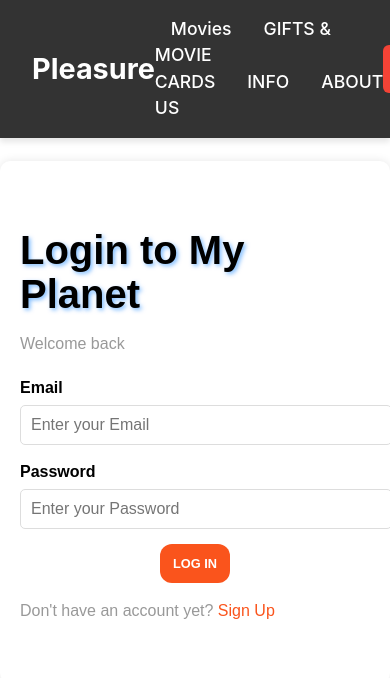
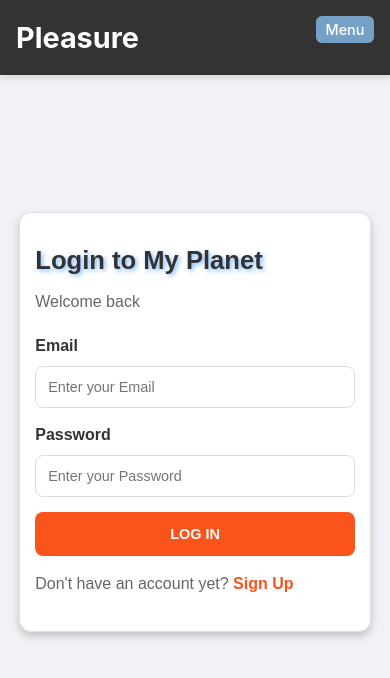
Before and after one commit to ShiraKahalany/FullStack-P6, a React (Vite) app in the folder Frontend/: page /login in a window 390 px wide. Shown: the top 678 px of the page. Built offline with nearby package versions, Linux system fonts and the light colour scheme.

Commit message:
responsive navbar

```diff
--- a/Frontend/src/components/Navbar.jsx
+++ b/Frontend/src/components/Navbar.jsx
@@ -1,4 +1,4 @@
-import React from 'react';
+import React, { useState } from 'react';
 import { Link, useNavigate } from 'react-router-dom';
 import { FontAwesomeIcon } from '@fortawesome/react-fontawesome';
 import { faShoppingCart, faShieldAlt } from '@fortawesome/free-solid-svg-icons';
@@ -7,42 +7,82 @@ import '../css/NavBar.css'; // Import the CSS for styling
 function NavBar() {
   const navigate = useNavigate();
   const user = JSON.parse(localStorage.getItem('user'));
+  const [menuActive, setMenuActive] = useState(false); // State for toggling the menu
 
   const handleLogout = () => {
+    const cartItems = JSON.parse(localStorage.getItem('cart')) || [];
+    if (cartItems.length > 0) {
+      const data = JSON.parse(localStorage.getItem('data'));
+      const userCart = data.carts.find(cart => cart.userId === user.id);
+      if (userCart) {
+        userCart.items = [...userCart.items, ...cartItems];
+        console.log("Updated data.json:", JSON.stringify(data, null, 2));
+      }
+    }
+
     // Clear localStorage
     localStorage.removeItem('user');
+    localStorage.removeItem('cart');
 
     // Redirect to login page
     navigate('/login');
   };
 
+  const handleLinkClick = () => {
+    setMenuActive(false); // Close the menu on link click
+  };
+
+  const toggleMenu = () => {
+    setMenuActive(!menuActive);
+  };
+
   return (
-    <nav className="navbar">
+    <nav className={`navbar ${menuActive ? 'active' : ''}`}>
       <div className="navbar-logo">
-        <Link to="/">Pleasure</Link>
+        <Link to="/" onClick={handleLinkClick}>Pleasure</Link>
       </div>
-      <div className="navbar-links">
-        <Link to="/movies">Movies</Link>
-        <Link to="/gifts">GIFTS & MOVIE CARDS</Link>
-        <Link to="/info">INFO</Link>
-        <Link to="/aboutus">ABOUT US</Link>
+      <button className="navbar-toggle" onClick={toggleMenu}>
+        Menu
+      </button>
+      <div className={`navbar-links ${menuActive ? 'show' : ''}`}>
+        <Link to="/movies" onClick={handleLinkClick}>Movies</Link>
+        <Link to="/gifts" onClick={handleLinkClick}>GIFTS & MOVIE CARDS</Link>
+        <Link to="/info" onClick={handleLinkClick}>INFO</Link>
+        <Link to="/aboutus" onClick={handleLinkClick}>ABOUT US</Link>
+        <div className="navbar-user-mobile">
+          {user ? (
+            <>
+              <Link to="/cart" onClick={handleLinkClick}>
+                <FontAwesomeIcon icon={faShoppingCart} size="lg" />
+              </Link>
+              {user.isAdmin && (
+                <Link to="/admin" onClick={handleLinkClick}>
+                  <FontAwesomeIcon icon={faShieldAlt} size="lg" />
+                </Link>
+              )}
+              <button onClick={() => { handleLogout(); handleLinkClick(); }}>Logout</button>
+            </>
+          ) : (
+            <button onClick={() => { navigate('/login'); handleLinkClick(); }}>Log In</button>
+          )}
+        </div>
       </div>
       <div className="navbar-user">
         {user ? (
           <>
             <span>{user.username}</span>
-            <Link to="/cart">
+            <Link to="/cart" onClick={handleLinkClick}>
               <FontAwesomeIcon icon={faShoppingCart} size="lg" />
             </Link>
-            {user.isAdmin ? (
-              <Link to="/admin">
+            {user.isAdmin && (
+              <Link to="/admin" onClick={handleLinkClick}>
                 <FontAwesomeIcon icon={faShieldAlt} size="lg" />
               </Link>
-            ) : null}
-            <button onClick={handleLogout}>Logout</button>
+            )}
+            <button onClick={() => { handleLogout(); handleLinkClick(); }}>Logout</button>
           </>
         ) : (
-          <button onClick={() => navigate('/login')}>Log In</button>
+          <button onClick={() => { navigate('/login'); handleLinkClick(); }}>Log In</button>
         )}
       </div>
     </nav>
--- a/Frontend/src/css/Login.css
+++ b/Frontend/src/css/Login.css
@@ -7,64 +7,51 @@
   font-family: 'Arial', sans-serif;
   line-height: 1.5;
   height: 100vh;
-  background-color: #fff;
+  background-color: #f0f2f5; /* Light background for a softer look */
   margin: 0;
-  flex-direction: column;
-  padding: 0 20px;
+  padding: 0 10px; /* Padding to ensure the form fits on smaller screens */
+  box-sizing: border-box; /* Ensure padding is included in width/height calculations */
 }
 
 .login-page .main {
-  max-width: 400px;
-  width: 100%;
-  background-color: #fff;
-  padding: 40px 20px;
-  text-align: left;
-  box-shadow: 0 0 10px rgba(0, 0, 0, 0.1);
-  border-radius: 10px;
+  width: 90%; /* Relative width to ensure it scales down with screen size */
+  max-width: 360px; /* Maximum width for larger screens */
+  background-color: #ffffff; /* White background for the form */
+  padding: 20px; /* Padding for spacing */
+  box-shadow: 0 4px 8px rgba(0, 0, 0, 0.2); /* Enhanced shadow for depth */
+  border-radius: 12px; /* Rounded corners */
+  border: 1px solid #e0e0e0; /* Light border for a cleaner look */
+  margin: 0 auto; /* Center the form horizontally */
+  box-sizing: border-box; /* Ensure padding is included in width calculations */
 }
 
 .login-page h1 {
-  font-size: 2.5em;
+  font-size: 1.8em; /* Relative font size for scalability */
   font-weight: bold;
-  margin-bottom: 10px;
-  color: #000;
+  margin-bottom: 15px;
+  color: #333; /* Darker text color for better contrast */
 }
 
 .login-page p {
-  color: #999;
+  color: #666; /* Softer color for paragraph text */
   margin-bottom: 20px;
 }
 
 .login-page label {
   display: block;
-  margin-bottom: 5px;
-  color: #000;
+  margin-bottom: 8px; /* Increased margin for better spacing */
+  color: #333; /* Darker color for labels */
   font-weight: bold;
 }
 
 .login-page input {
   width: 100%;
-  padding: 10px;
-  margin-bottom: 15px;
-  border: 1px solid #ddd;
-  border-radius: 5px;
-  font-size: 1em;
-}
-
-.login-page .login-options {
-  display: flex;
-  justify-content: flex-end;
-  margin-bottom: 20px;
-}
-
-.forgot-password {
-  color: #fa541c;
-  font-size: 0.9em;
-  text-decoration: none;
-}
-
-.forgot-password:hover {
-  text-decoration: underline;
+  padding: 12px; /* Padding for input fields */
+  margin-bottom: 15px; /* Margin for spacing */
+  border: 1px solid #ddd; /* Light border */
+  border-radius: 8px; /* Slightly rounded corners */
+  font-size: 1em; /* Relative font size */
+  box-sizing: border-box; /* Ensure padding is included in width calculations */
 }
 
 .login-page .wrap {
@@ -74,26 +61,69 @@
 }
 
 .login-page .submit-button {
-  width: 20%;
-  background-color: #fa541c;
-  color: #fff;
+  width: 100%; /* Full width button */
+  background-color: #fa541c; /* Button background color */
+  color: #ffffff; /* Button text color */
   border: none;
-  padding: 12px;
-  font-size: 0.8em;
+  padding: 14px; /* Padding for button */
+  font-size: 1em; /* Relative font size */
   font-weight: bold;
   cursor: pointer;
-  border-radius: 12px;
+  border-radius: 8px; /* Slightly rounded corners */
+  transition: background-color 0.3s ease; /* Smooth transition for hover effect */
 }
 
 .login-page .submit-button:hover {
-  background-color: #e03d0c;
+  background-color: #e03d0c; /* Darker color on hover */
 }
 
 .sign-up {
-  color: #fa541c;
+  color: #fa541c; /* Sign-up link color */
   text-decoration: none;
+  font-weight: bold; /* Bold text for emphasis */
 }
 
 .sign-up:hover {
-  text-decoration: underline;
+  text-decoration: underline; /* Underline on hover */
 }
+
+/* Responsive Styles */
+@media (max-width: 600px) {
+  .login-page .main {
+    width: 95%; /* Increase width relative to viewport for smaller screens */
+    padding: 15px; /* Adjust padding for smaller screens */
+    margin: 10% auto; /* Center the form and push it up */
+  }
+
+  .login-page h1 {
+    font-size: 1.6em; /* Adjust font size for smaller screens */
+  }
+
+  .login-page input {
+    font-size: 0.9em; /* Smaller font size for input fields */
+  }
+
+  .login-page .submit-button {
+    font-size: 0.9em; /* Adjusted font size for the button */
+  }
+}
+
+@media (max-width: 360px) {
+  .login-page .main {
+    width: 100%; /* Full width for very small screens */
+    padding: 10px; /* Further reduced padding */
+    margin: 15% auto; /* Adjust margin to fit very small screens better */
+  }
+
+  .login-page h1 {
+    font-size: 1.4em; /* Further reduced font size */
+  }
+
+  .login-page input {
+    font-size: 0.8em; /* Further reduced font size for input fields */
+  }
+
+  .login-page .submit-button {
+    font-size: 0.8em; /* Further reduced font size for the button */
+  }
+}
--- a/Frontend/src/css/NavBar.css
+++ b/Frontend/src/css/NavBar.css
@@ -1,5 +1,4 @@
-/* src/css/NavBar.css */
-
+/* Base Styles */
 .navbar {
   display: flex;
   justify-content: space-between;
@@ -24,8 +23,12 @@
   transition: color 0.3s ease-in-out;
 }
 
-.navbar-logo a:hover {
-  color: #76a1c7;
+.navbar-links {
+  display: flex; /* Show navbar links by default on larger screens */
+}
+
+.navbar-toggle {
+  display: none; /* Hide the toggle button by default */
 }
 
 .navbar-links a {
@@ -45,34 +48,56 @@
   align-items: center;
 }
 
-.navbar-user span {
-  margin-right: 1rem;
-  font-size: 1.2rem;
+.navbar-user-mobile {
+  display: none; /* Hide the mobile user section by default */
 }
 
-.navbar button {
-  background-color: #f44336;
+/* Responsive Styles for Phones */
+@media (max-width: 768px) {
+  .navbar {
+    flex-direction: column;
+    padding: 1rem;
+    align-items: flex-start;
+  }
+
+  .navbar-toggle {
+    display: block; /* Show the toggle button on smaller screens */
+    background-color: #76a1c7;
+    color: white;
     border: none;
-  color: white;
-  padding: 0.5rem 1rem;
+    padding: 0.3rem 0.6rem; /* Make the button smaller */
     cursor: pointer;
     border-radius: 6px;
     transition: background-color 0.3s ease-in-out;
-  font-size: 0.85rem;
+    font-size: 0.9rem; /* Adjust font size */
+    position: absolute; /* Positioning on the right */
+    top: 1rem; /* Adjust as needed */
+    right: 1rem; /* Position on the right side */
   }
 
-.navbar button:hover {
-  background-color: #d32f2f;
+  .navbar-toggle:hover {
+    background-color: #5b8db5;
   }
 
-
-.navbar-user a {
-  margin-right: 15px;
-  display: inline-flex;
-  align-items: center;
-  color:#fff;
+  .navbar-links {
+    display: none; /* Hide links by default on small screens */
+    flex-direction: column;
+    width: 100%;
+    text-align: left;
+    margin-top: 1rem;
   }
 
-.navbar-user a svg {
-  margin-right: 5px;
+  .navbar-links.show {
+    display: flex; /* Show links when the menu is toggled */
   }
+
+  .navbar-user {
+    display: none; /* Hide the default user section on smaller screens */
+  }
+
+  .navbar-user-mobile {
+    display: flex; /* Show the mobile user section on smaller screens */
+    align-items: center;
+    margin-top: 1rem;
+  }
+}
```
Also changed, not shown: Frontend/src/css/Register.css (+83 -26 lines). Lines whose indentation alone changed are shown as unchanged.
